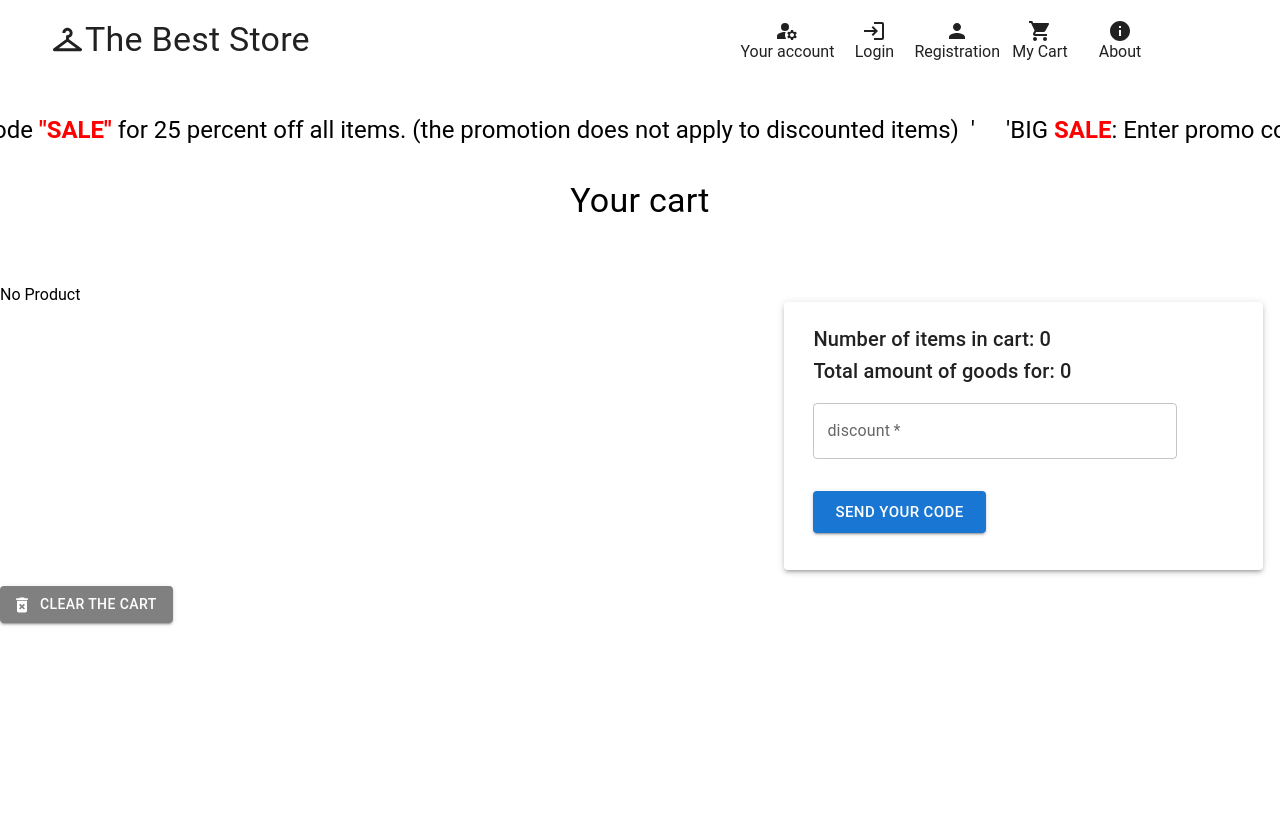
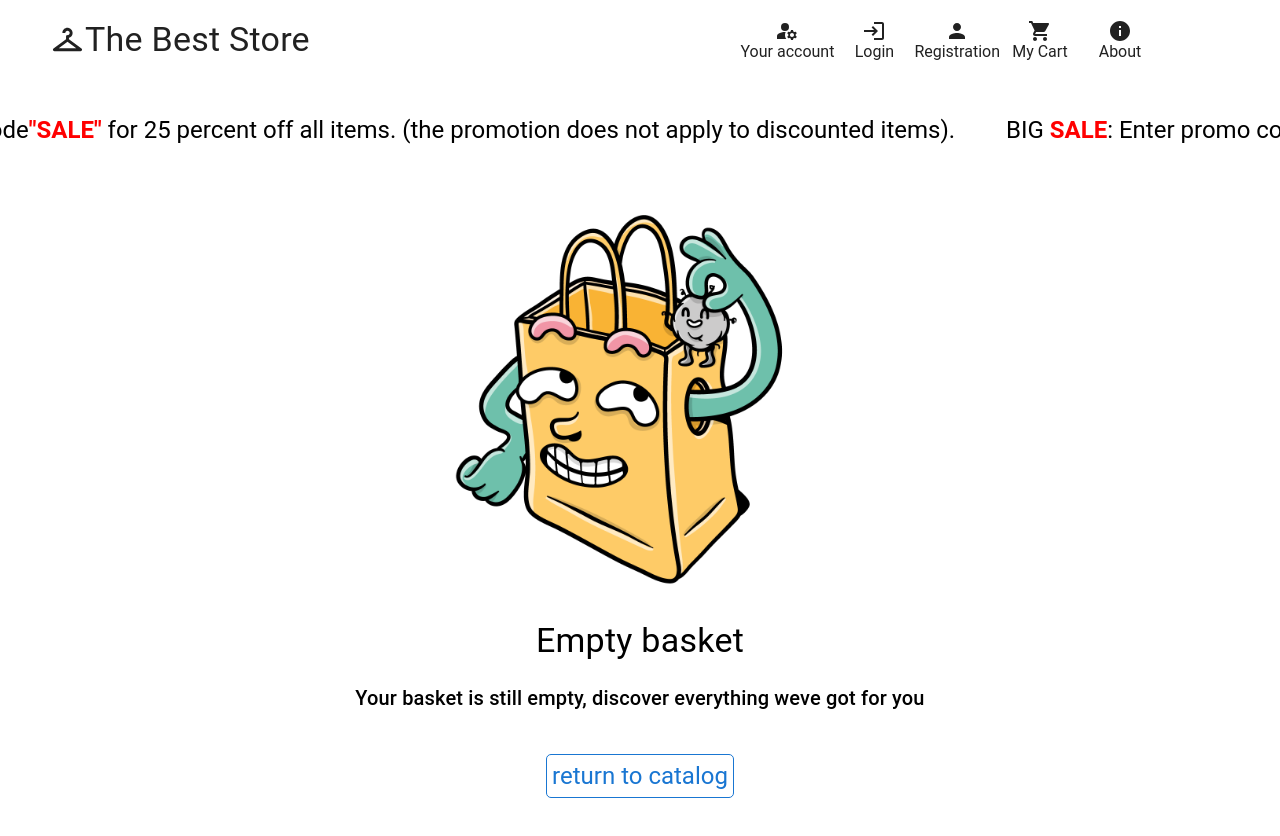
Before and after one commit to maybe-skiFF/eCommerce-Application, a React (Vite) app: page /cart in a window 1280 px wide. Before the commit the page ends 800 px from the top, so only its background shows below. Built offline with nearby package versions, Linux system fonts and the light colour scheme; what @commercetools/platform-sdk, @commercetools/sdk-client-v2 would draw is missing.

Commit message:
feat: add empty cart

```diff
--- a/src/components/Header/Header.tsx
+++ b/src/components/Header/Header.tsx
@@ -16,7 +16,7 @@ import { SyntheticEvent, useState, useRef } from 'react';
 import { useIsAuth } from 'src/context/context';
 import { deleteCookie } from 'src/utils/cookieWork';
 import InfoIcon from '@mui/icons-material/Info';
-import Marquee from "react-fast-marquee";
+import Marquee from 'react-fast-marquee';
 
 export function Header() {
   const { isAuth, setIsAuth } = useIsAuth();
@@ -170,12 +170,12 @@ export function Header() {
                   alignItems: 'center',
                   minWidth: '80px',
                   '@media (max-width: 769px)': {
-                    marginTop: '10px'
+                    marginTop: '10px',
                   },
                   '@media (max-width: 426px)': {
                     justifyContent: 'space-between',
                     width: '30%',
-                  }
+                  },
                 }}
               >
                 <Link
@@ -198,12 +198,16 @@ export function Header() {
         </Toolbar>
       </AppBar>
       <Marquee>
-        <Typography
-          variant='h5'
-          sx={{ lineHeight: '100px' }}>
-          'BIG <span style={{ color: 'red', fontWeight: '700' }}>SALE</span>: Enter promo code <span style={{ color: 'red', fontWeight: '700' }}>"SALE"</span> for 25 percent off all items. (the promotion does not apply to discounted items) &nbsp;'
+        <Typography variant="h5" sx={{ lineHeight: '100px' }}>
+          BIG <span style={{ color: 'red', fontWeight: '700' }}>SALE</span>:
+          Enter promo code
+          <span style={{ color: 'red', fontWeight: '700' }}>
+            &quot;SALE&quot;
+          </span>{' '}
+          for 25 percent off all items. (the promotion does not apply to
+          discounted items). &nbsp;
         </Typography>
       </Marquee>
-    </Box >
+    </Box>
   );
 }
--- a/src/components/pages/Cart/EmptyCart.tsx
+++ b/src/components/pages/Cart/EmptyCart.tsx
@@ -1,6 +1,7 @@
-import { Box, Typography } from '@mui/material';
+import { Box, Link, Typography } from '@mui/material';
 import { HeaderWrapper } from 'src/components/HeaderWrapper/HeaderWrapper';
 import { SERVICE_MESSAGES } from 'src/constants/SERVICE_MESSAGES';
+import { Link as RouterLink } from 'react-router-dom';
 
 export const EmptyCart = (): JSX.Element => {
   return (
@@ -14,9 +15,43 @@ export const EmptyCart = (): JSX.Element => {
           alignItems: 'center',
         }}
       >
-        <Typography sx={{ width: '100%', textAlign: 'center' }}>
-          {SERVICE_MESSAGES.yourCart}
+        <Box
+          sx={{
+            backgroundImage: 'url(src/assets/image/emptyCart.png)',
+            backgroundSize: 'contain',
+            backgroundRepeat: 'no-repeat',
+            backgroundPosition: 'center',
+            marginTop: '20px',
+            height: '400px',
+            width: '100%',
+            alignContent: 'center',
+          }}
+        ></Box>
+        <Typography
+          variant="h4"
+          sx={{ width: '100%', textAlign: 'center', marginTop: '20px' }}
+        >
+          {SERVICE_MESSAGES.cartEmpty}
         </Typography>
+        <Typography
+          variant="h6"
+          sx={{ width: '100%', textAlign: 'center', marginTop: '20px' }}
+        >
+          {SERVICE_MESSAGES.cartEmptyMessage}
+        </Typography>
+        <Link
+          sx={{
+            padding: '5px',
+            border: '1px solid rgb(25, 118, 210)',
+            borderRadius: '5px',
+            margin: '40px auto',
+          }}
+          component={RouterLink}
+          underline="none"
+          to="/"
+        >
+          <Typography variant="h5">{SERVICE_MESSAGES.returnCatalog}</Typography>
+        </Link>
       </Box>
     </HeaderWrapper>
   );
--- a/src/components/pages/Cart/InfoSymmaryCart.tsx
+++ b/src/components/pages/Cart/InfoSymmaryCart.tsx
@@ -1,6 +1,5 @@
 import { ErrorObject } from '@commercetools/platform-sdk';
 import { Box, Paper, Typography } from '@mui/material';
-import { EmptyCart } from './EmptyCart';
 import { getTextForm } from 'src/utils/createFormControl';
 import { ChangeEvent, FormEvent, SyntheticEvent, useState } from 'react';
 import { SubmitButton } from 'src/components/SubmitButton/SubmitButton';
@@ -67,9 +66,7 @@ export const InfoSummaryCart = () => {
       .catch((error: ErrorObject) => setOpen(error.message));
   };
 
-  return typeof cart.totalPrice === 'undefined' ? (
-    EmptyCart()
-  ) : (
+  return (
     <Box
       sx={{
         p: 2,
--- a/src/components/pages/Cart/MyCart.tsx
+++ b/src/components/pages/Cart/MyCart.tsx
@@ -56,7 +56,7 @@ export const MyCart = () => {
     });
   };
 
-  return typeof cart === 'undefined' ? (
+  return !cart.lineItems.length ? (
     EmptyCart()
   ) : (
     <HeaderWrapper>
--- a/src/constants/SERVICE_MESSAGES.ts
+++ b/src/constants/SERVICE_MESSAGES.ts
@@ -52,9 +52,13 @@ export const SERVICE_MESSAGES = {
   yourBillingAddress: 'Your billing address',
   about: 'About',
   yourCart: 'Your cart',
+  cartEmpty: 'Empty basket',
+  cartEmptyMessage:
+    'Your basket is still empty, discover everything weve got for you',
   countQuantity: 'Quantity cannot be less 0',
   deleted: 'Product has been removed from your car',
   added: 'Product has been added to your car',
   send: 'Send Your code',
   discountOn: 'Discount successfully applied',
+  returnCatalog: 'return to catalog',
 };
```
Also changed, not shown: src/components/IconCart/IconCart.tsx (+9 -9 lines), src/components/pages/Cart/InfoProductCard.tsx (+12 -10 lines), src/assets/image/emptyCart.png (added), src/components/shopCard/ShopCard.tsx (line endings or trailing spaces), src/context/CustomerProvider.tsx (line endings or trailing spaces).
